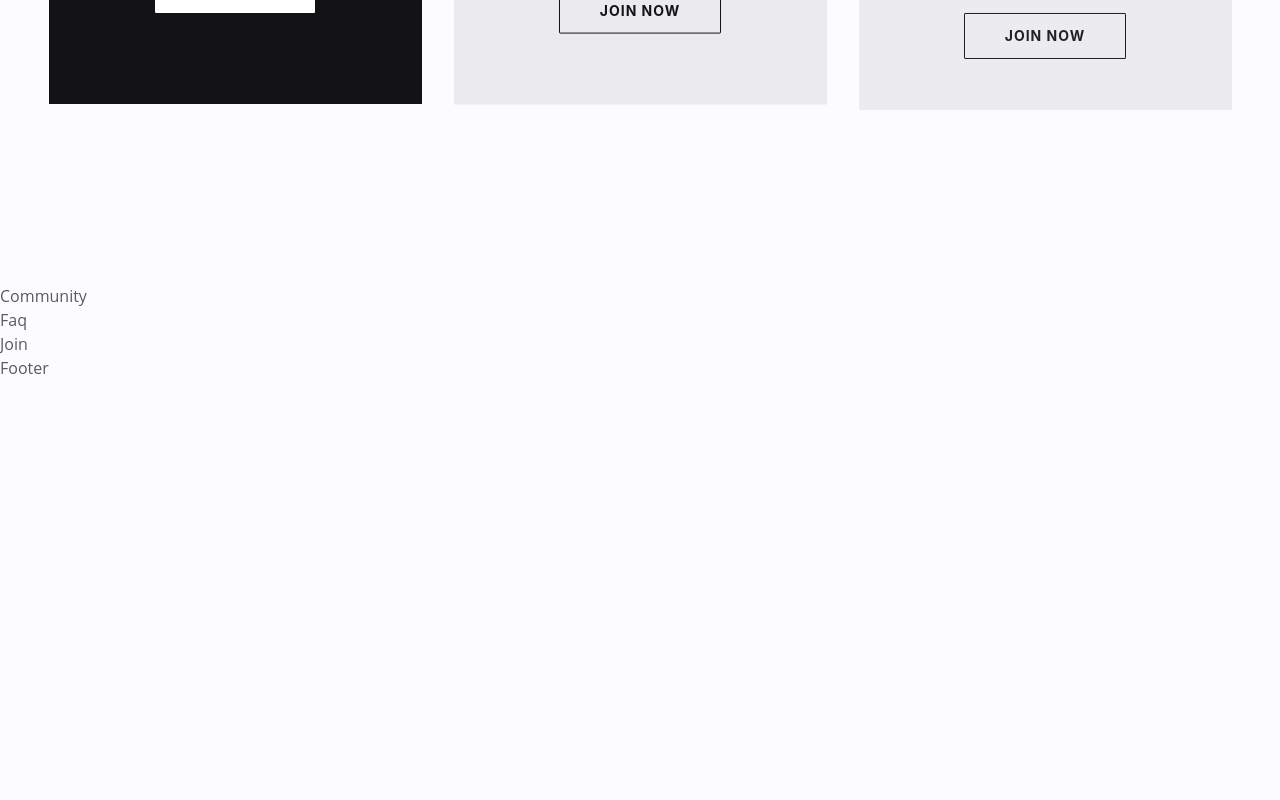
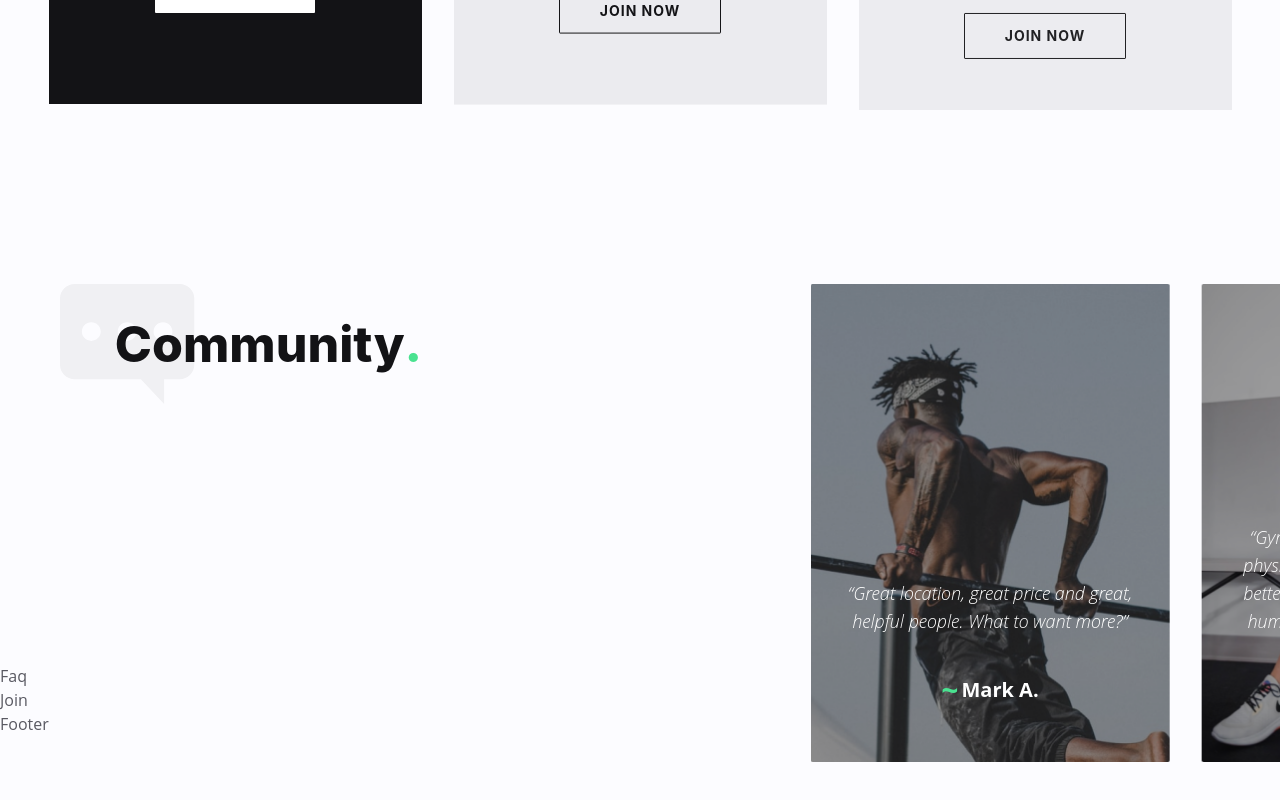
Before and after one commit to keezeem/gym-webApp, a React (Vite) app: page / in a window 1280 px wide. Shown: the part 2906-3706 px from the top of the page. Built offline with nearby package versions, Linux system fonts and the light colour scheme.

Commit message:
finished community component

```diff
--- a/src/components/Community.jsx
+++ b/src/components/Community.jsx
@@ -1,7 +1,40 @@
 import React from 'react';
 
+// import data
+import { community } from '../data';
+
+// import components
+import CommunitySlider from '../components/CommunitySlider';
+
 const Community = () => {
-  return <div>Community</div>;
+  const { icon, title, testimonials } = community;
+  return (
+    <section className='section relative'>
+      <div className='container mx-auto'>
+        <div className='flex'>
+          {/* section title */}
+          <div className='section-title-group max-w-[240px] px-4 lg:px-0 lg:ml-0 mx-auto'
+            data-aos='fade-up'
+            data-aos-offset='200'
+            data-aos-delay='200'
+          >
+            <img src={icon} alt="" />
+            <h2 className='h2 section-title'>
+              {title} <span className='text-primary-200'>.</span>
+            </h2>
+          </div>
+          {/* slider */}
+          <div className='absolute -right-[375px] lg:-right-[280px] w-[1140px] top-48 lg:top-0'
+            data-aos='fade-left'
+            data-aos-offset='200'
+            data-aos-delay='300'
+          >
+            <CommunitySlider testimonials={testimonials} />
+          </div>
+        </div>
+      </div>
+    </section>
+  );
 };
 
 export default Community;
--- a/src/components/CommunitySlider.jsx
+++ b/src/components/CommunitySlider.jsx
@@ -1,7 +1,47 @@
 import React from 'react';
 
-const CommunitySlider = () => {
-  return <div>CommunitySlider</div>;
+// import swiper react components
+import { Swiper, SwiperSlide } from 'swiper/react';
+
+// import swiper styles
+import 'swiper/css';
+import 'swiper/css/navigation';
+
+const CommunitySlider = ({ testimonials }) => {
+  return (
+    <Swiper
+      slidesPerView={3}
+      spaceBetween={32}
+      centeredSlides={'auto'}
+      grabCursor={true}
+      modules={[]}
+    >
+      {testimonials.map((testimonial, idx)=> {
+        // destructure testimonial
+        const { image, name, message } = testimonial;
+        return (
+          <SwiperSlide key={idx}>
+            <div className="relative">
+                {/* image */}
+              <div>
+                <img src={image} alt="" />
+              </div>
+              {/* message & name */}
+              <div className='absolute bottom-[30px] text-white p-[20px] text-center'>
+                <div className='mb-8 italic text-lg font-light'>{message}</div>
+                <div className='flex items-center justify-center gap-x-[3px]'>
+                  <span className='text-[30px] text-primary-200 font-bold'>
+                    ~
+                  </span>
+                  <div className='text-[20px] font-bold'>{name}</div>
+                </div>
+              </div>
+            </div>
+          </SwiperSlide>
+        );
+      })}
+    </Swiper>
+  );
 };
 
 export default CommunitySlider;
```
